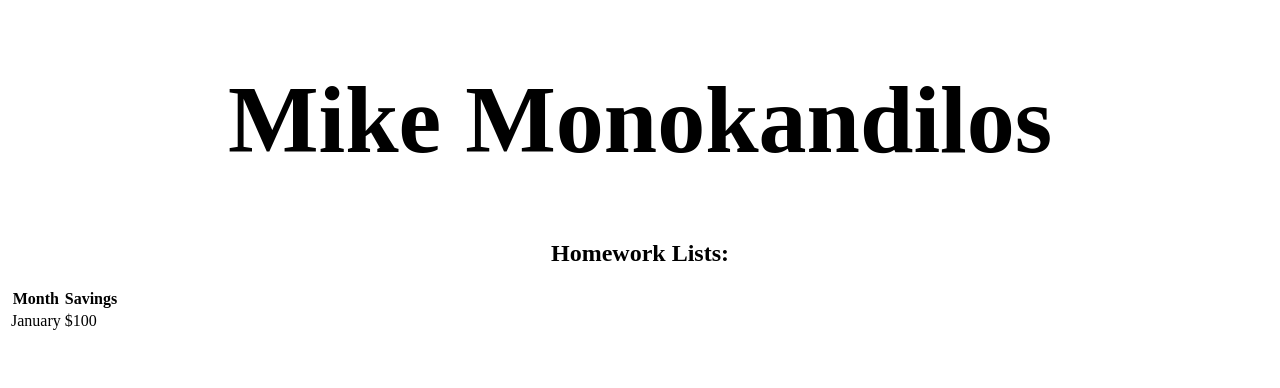
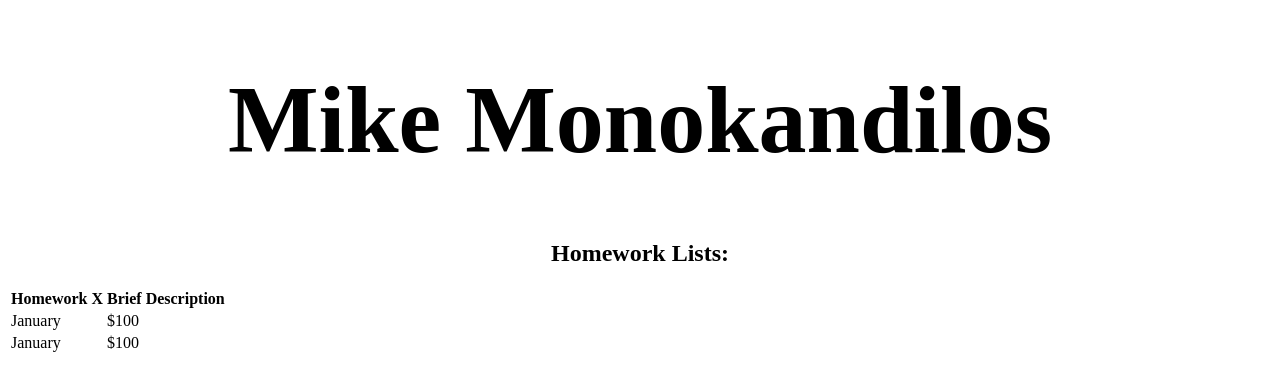
Before and after one commit to mimonokandilos/mimonokandilos.github.io, a plain HTML site: page index.html in a window 1280 px wide. Drawn offline with Linux system fonts and the light colour scheme.

Commit message:
Update index.html

```diff
--- a/index.html
+++ b/index.html
@@ -23,8 +23,13 @@
 
             <table>
                 <tr>
-    <th>Month</th>
-    <th>Savings</th>
+                    <th>Homework X</th>
+                    <th>Brief Description</th>
+                </tr>
+                <tr>
+                    <td>January</td>
+                    <td>$100</td>
+
                 </tr>
                 <tr>
                     <td>January</td>
```
Lines whose indentation alone changed are shown as unchanged.
